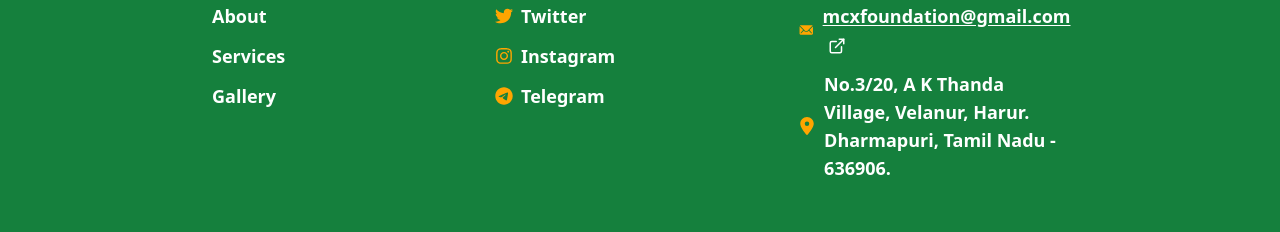
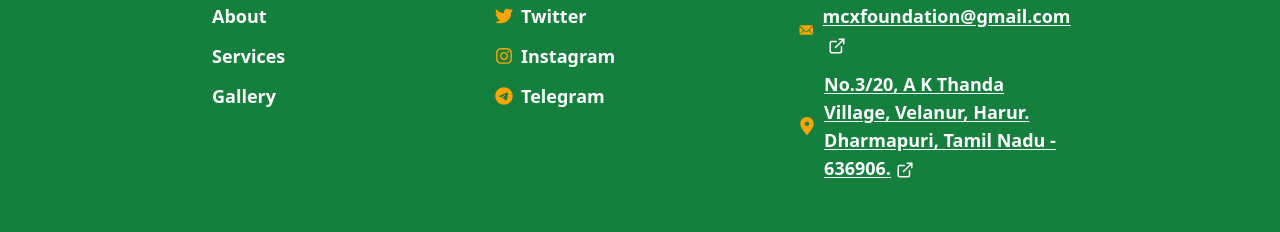
Before and after one commit to SaiDushyant/mcx, a React (Create React App) app: page / in a window 1280 px wide. Shown: the part 3475-3707 px from the top of the page. Built offline with nearby package versions, Linux system fonts and the light colour scheme; no server answers.

Commit message:
Added redirect to map from footer

```diff
--- a/src/components/Footer.js
+++ b/src/components/Footer.js
@@ -149,8 +149,16 @@ const Footer = () => {
                   <FaLocationDot style={{ color: "#FFA500" }} />
                 </p>
                 <p>
-                  No.3/20, A K Thanda Village, Velanur, Harur. Dharmapuri, Tamil
-                  Nadu - 636906.
+                  <a
+                    href="https://maps.app.goo.gl/ktkgwScesyhkQwgp8?g_st=com.google.maps.preview.copy"
+                    target="_blank"
+                    className="underline underline-offset-2 text-white"
+                    rel="noreferrer"
+                  >
+                    No.3/20, A K Thanda Village, Velanur, Harur. Dharmapuri,
+                    Tamil Nadu - 636906.
+                    <FiExternalLink className="w-5 inline-block ml-1" />
+                  </a>
                 </p>
               </div>
             </div>
```
